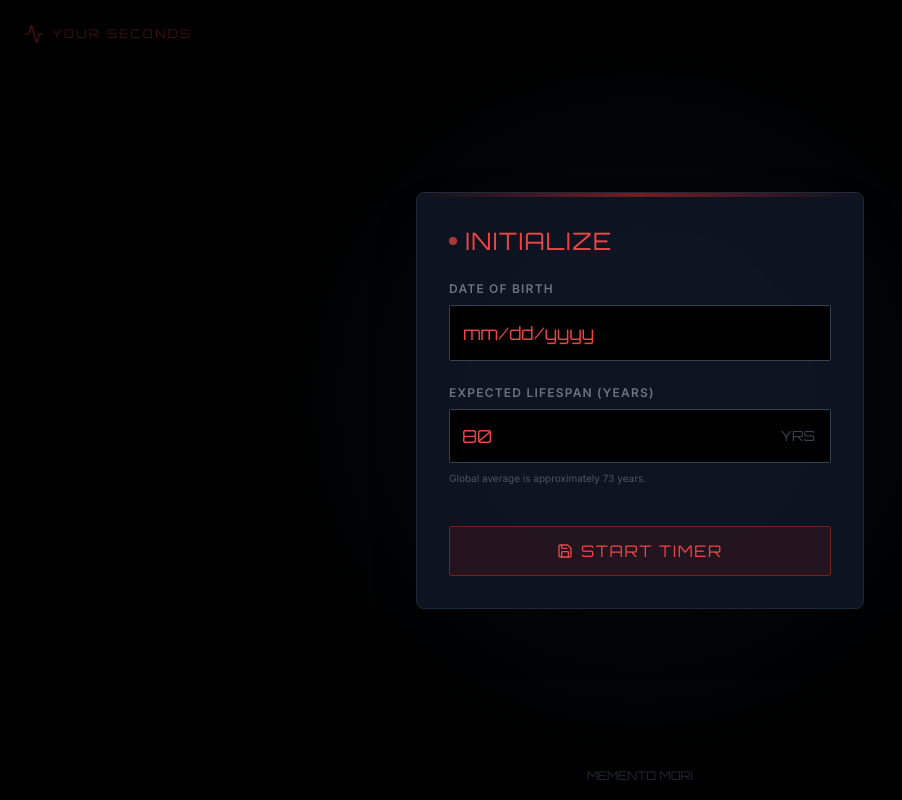
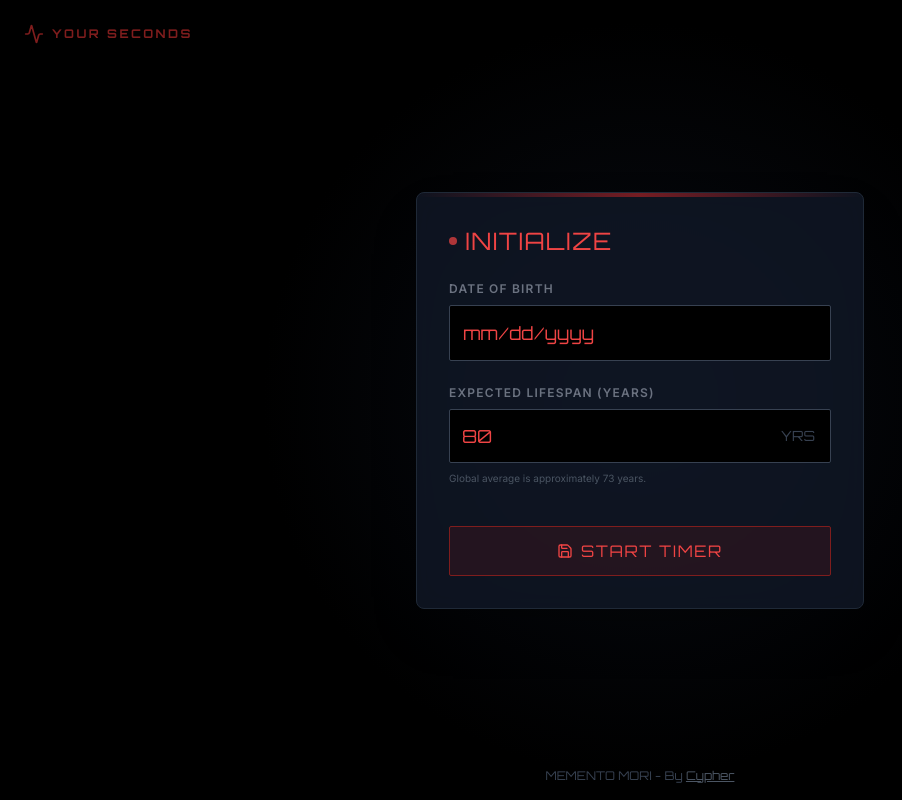
Before and after one commit to ShahabCypher/YourSeconds, a React (Vite) app: page / in a window 1280 px wide. Shown: the whole page, without its empty margins (0-902 px from the left). Built offline with nearby package versions, Linux system fonts and the light colour scheme.

Commit message:
modified footer

```diff
--- a/App.tsx
+++ b/App.tsx
@@ -1,5 +1,6 @@
 import React, { useState, useEffect } from "react";
 import { Cog, Activity } from "lucide-react";
+
 import { UserData } from "./types";
 import { getCookie, setCookie } from "./utils/cookieUtils";
 import { Countdown } from "./components/Countdown";
@@ -65,7 +66,7 @@ export default function App() {
         )}
       </div>
 
-      <div className="absolute top-6 left-6 z-20 flex items-center gap-2 opacity-50">
+      <div className="absolute top-6 left-6 z-20 flex items-center gap-2 font-semibold">
         <Activity className="w-5 h-5 text-red-900" />
         <span className="text-red-900 font-digital text-xs tracking-[0.2em] uppercase">
           Your Seconds
@@ -86,8 +87,15 @@ export default function App() {
       </main>
 
       {/* Footer */}
-      <footer className="absolute bottom-4 text-gray-800 text-xs text-center w-full z-10 font-digital">
-        MEMENTO MORI
+      <footer className="absolute bottom-4 text-gray-700 text-xs text-center w-full z-10 font-digital select-none">
+        MEMENTO MORI - By{" "}
+        <a
+          className="text-gray-600 underline"
+          href="https://shahabcypher.ir"
+          target="_blank"
+        >
+          Cypher
+        </a>
       </footer>
     </div>
   );
```
